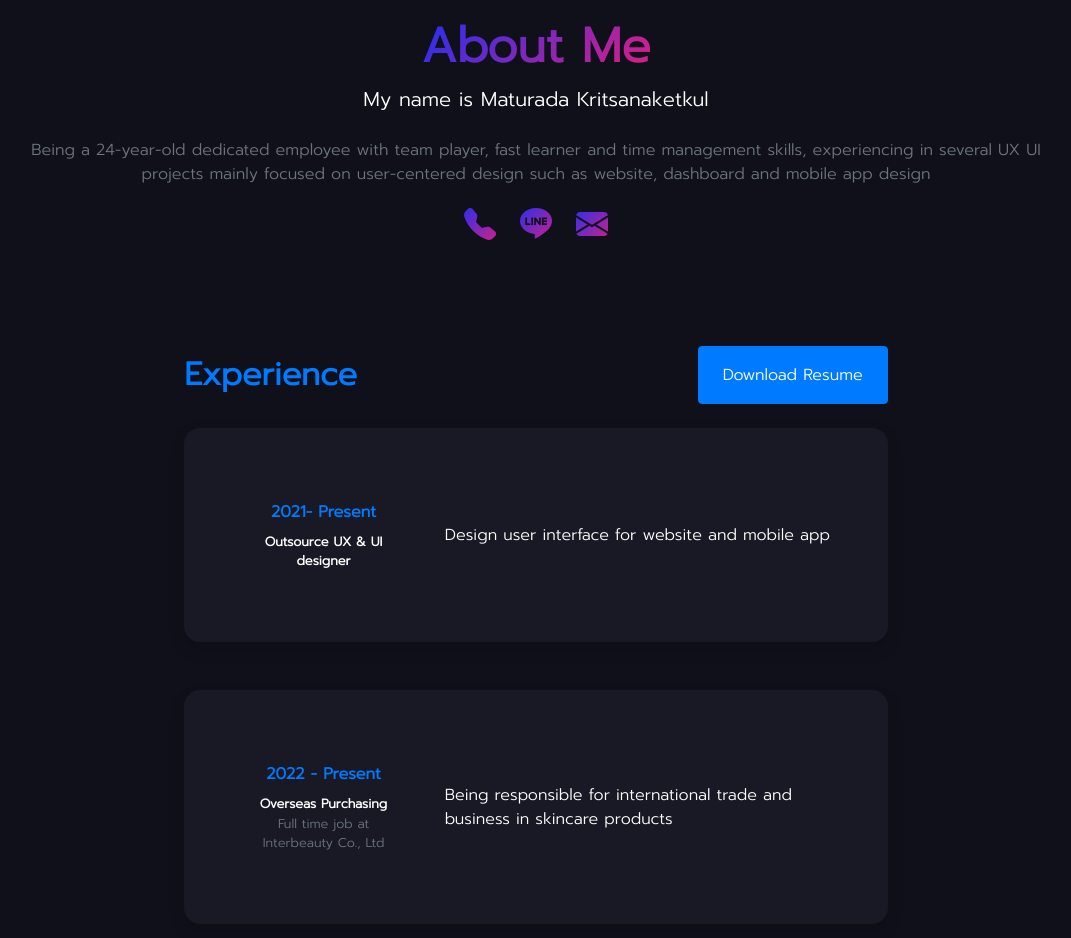
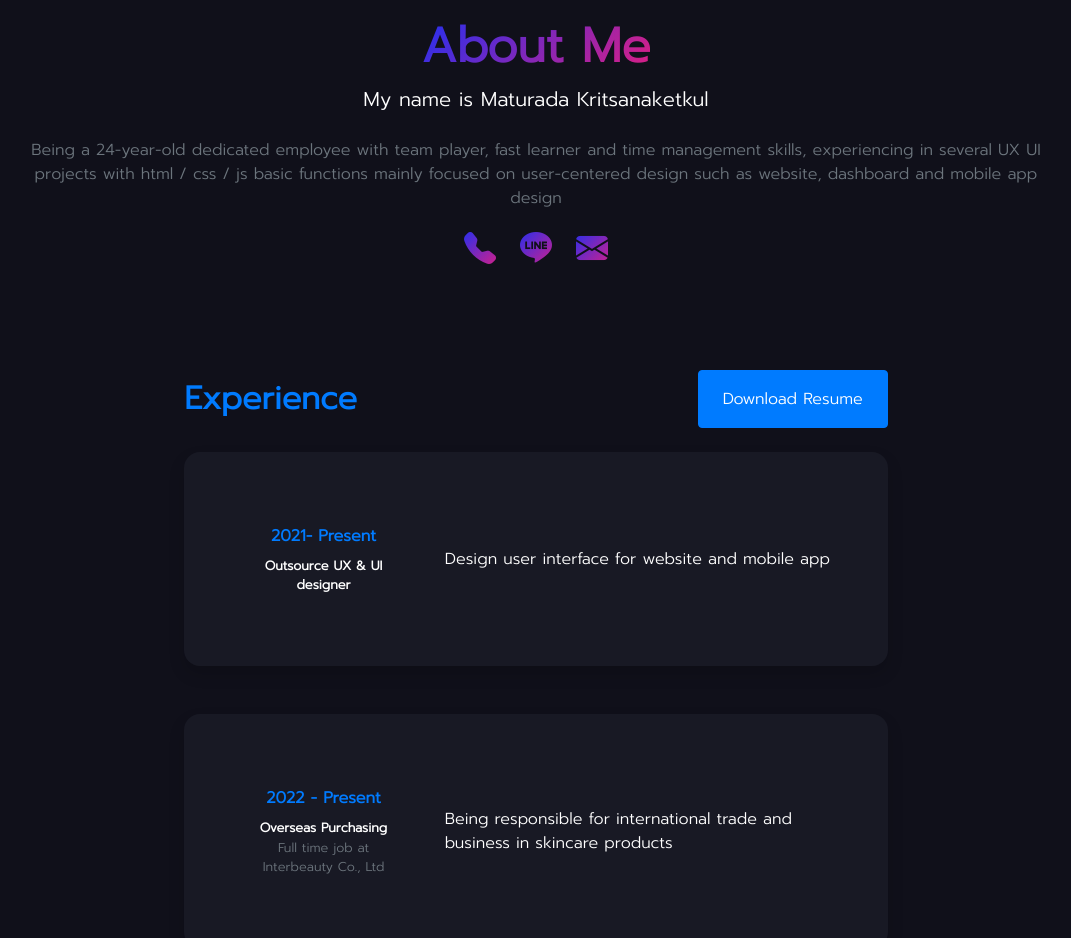
Before and after one commit to maturada-kr/maturada.github.io, a plain HTML site: page index.html in a window 1280 px wide. Shown: the part 1000-1938 px from the top of the page, without its empty margins (104-1175 px from the left). Drawn offline with nearby package versions, Linux system fonts and the light colour scheme.

Commit message:
Add files via upload

```diff
--- a/index.html
+++ b/index.html
@@ -415,9 +415,7 @@
                         <div class="text-center my-5">
                             <h2 class="display-5 fw-bolder"><span class="text-gradient d-inline">About Me</span></h2>
                             <p class="lead fw-light mb-4">My name is <b>Maturada Kritsanaketkul</b></p>
-                            <p class="text-muted">Being a 24-year-old dedicated employee with team player, fast learner
-                                and time management skills, experiencing in several UX UI projects mainly focused on
-                                user-centered design such as website, dashboard and mobile app design</p>
+                            <p class="text-muted">Being a 24-year-old dedicated employee with team player, fast learner and time management skills, experiencing in several UX UI projects with html / css / js basic functions mainly focused on user-centered design such as website, dashboard and mobile app design</p>
                             <div class="d-flex justify-content-center fs-2 gap-4">
                                 <a class="text-gradient" href="tel:083-038-7104"><i
                                         class="bi bi-telephone-fill"></i></a>
```
